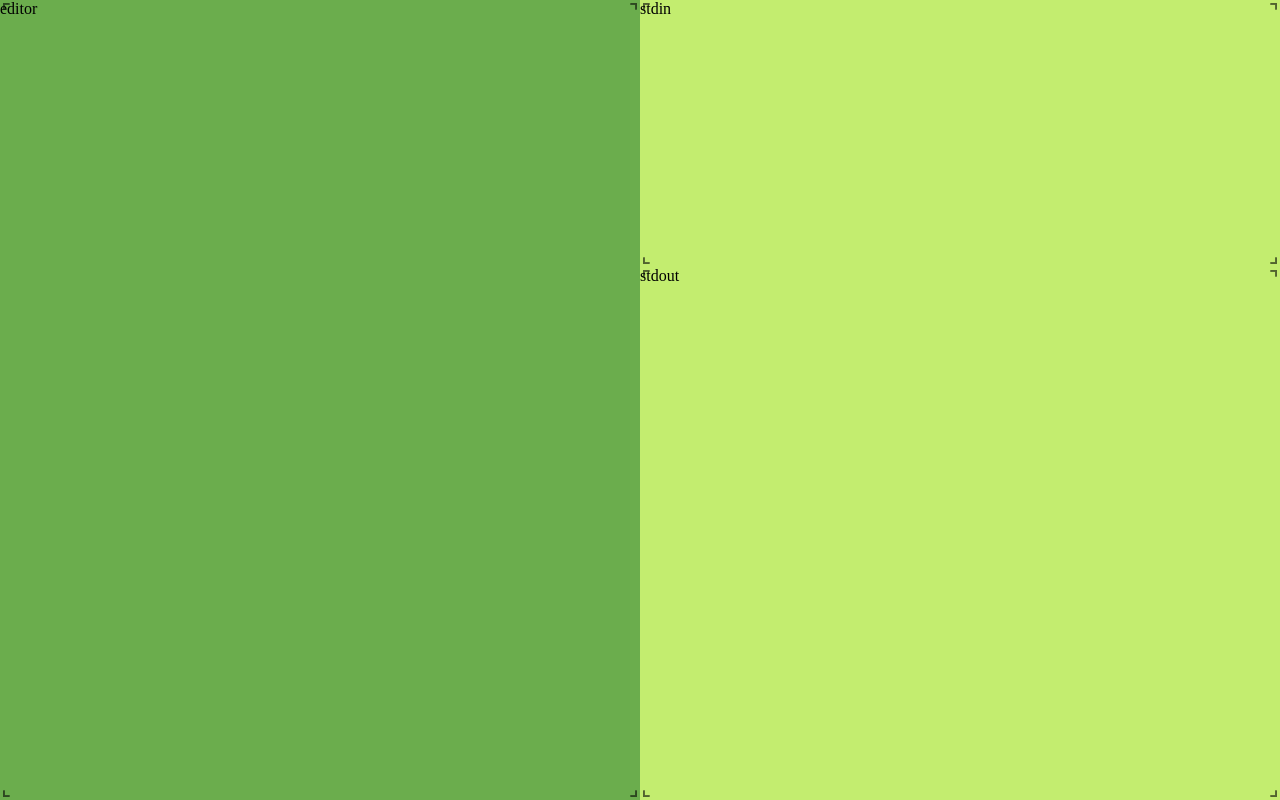
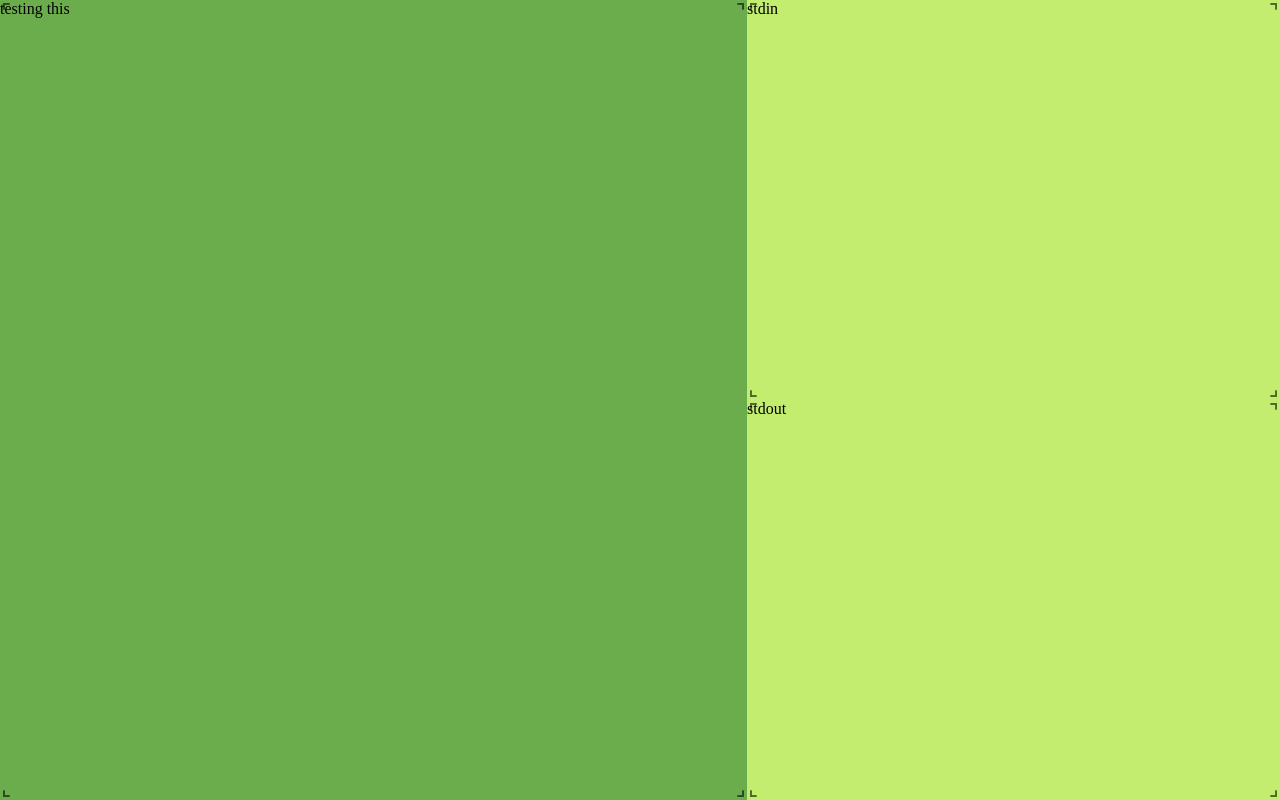
Before and after one commit to equal-lang/equal, a React app: page / in a window 1280 px wide. Built offline with nearby package versions, Linux system fonts and the light colour scheme.

Commit message:
adjust grid

```diff
--- a/src/equal-zero/Editor.js
+++ b/src/equal-zero/Editor.js
@@ -0,0 +1,13 @@
+import React from "react";
+
+class Editor extends React.Component {
+  render() {
+    return (
+      <div>
+        testing this
+      </div>
+    )
+  }
+}
+
+export default Editor;
--- a/src/equal-zero/Grid.css
+++ b/src/equal-zero/Grid.css
@@ -1,3 +1,7 @@
+.react-grid-layout {
+  overflow-x: hidden;
+}
+
 .react-grid-item {
   background-color: #C3ED6F;
   /* border: groove; */
--- a/src/equal-zero/Grid.js
+++ b/src/equal-zero/Grid.js
@@ -1,5 +1,6 @@
 import React from "react";
 import { Responsive, WidthProvider } from "react-grid-layout";
+import Editor from "./Editor.js";
 import "/node_modules/react-grid-layout/css/styles.css";
 import "/node_modules/react-resizable/css/styles.css";
 import "./Grid.css";
@@ -9,35 +10,61 @@ class Grid extends React.Component {
   constructor(props) {
     super(props);
     this.state = {
-      winW: 12,
-      winH: 6,
-      editorW: 6, // can be modified
-      outputW: 12 - 6, // change when editorW changes
-      stdinH: 2, // can be modified
-      stdoutH: 6 - 2, // can be modified
+      winW: 12, // constant
+      winH: 6, // constant
+
+      editorW: 7, // can be modified
+      outputW: 12 - 7, // change when editorW changes
+      stdinH: 3, // can be modified
+      stdoutH: 6 - 3, // can be modified
     }
-    // editor, pass in?
-    // state
+    // editor: height is constant at winH, but editorW can change
+    // stdin and stdout: individual H can change, but total H is constant at winH; outputW can change, providing that its total with editorW remains constant at winW
   }
-  // initial in props
-  // changing states
+
+  // onBreakpointChange(newBreakpoint, newCols) {
+  //   this.setState({ winW: newCols });
+  // }
 
   onResize(layout) {
-    // let { x, y, h, w } = layout[0];
-    // console.log(x, y, h, w);
+    const newEditorW = layout[0]["w"];
+    const newOutputW = this.state.winW - newEditorW;
+    const newStdinH = layout[1]["h"];
+    const newStdoutH = layout[2]["h"];
+    const newStdinW = layout[1]["w"];
+    const newStdoutW = layout[2]["w"];
+
+    if (this.state.editorW != newEditorW) this.setState({ editorW: newEditorW, outputW: newOutputW });
+
+    if (this.state.stdinH != newStdinH) this.setState({ stdinH: newStdinH, stdoutH: this.state.winH - newStdinH });
+
+    if (this.state.stdoutH != newStdoutH) this.setState({ stdoutH: newStdoutH, stdinH: this.state.winH - newStdoutH });
+
+    // TODO: fix resize on breakpoint change
+    // TODO: make sure output always fill the space, in height and weight
+
+    // TODO: fix error Failed prop type: minWidth larger than item width/maxWidth
+
+    if (newStdinW < newOutputW || newStdoutW < newOutputW) this.setState({ outputW: newOutputW });
   }
 
   render() {
-    // fixed total height and width
     let layouts = {
       lg: [
-        { i: "editor", x: 0, y: 0, w: this.state.editorW, h: this.state.winH, minH: this.state.winH, maxH: this.state.winH },
-        { i: "stdin", x: this.state.editorW, y: 0, w: this.state.outputW, h: this.state.stdinH, minW: this.state.outputW, maxW: this.state.outputW },
-        { i: "stdout", x: this.state.editorW, y: this.state.stdinH, w: this.state.outputW, h: this.state.stdoutH, minW: this.state.outputW, maxW: this.state.outputW }
-      ]
+        { i: "editor", x: 0, y: 0, w: this.state.editorW, h: this.state.winH, minH: this.state.winH, maxH: this.state.winH, maxW: this.state.winW },
+        { i: "stdin", x: this.state.editorW, y: 0, w: this.state.outputW, h: this.state.stdinH, maxH: this.state.winH, maxW: this.state.winW },
+        { i: "stdout", x: this.state.editorW, y: this.state.stdinH, w: this.state.outputW, h: this.state.stdoutH, maxH: this.state.winH, maxW: this.state.winW }
+      ],
+      md: [
+        { i: "editor", x: 0, y: 0, w: this.state.editorW, h: this.state.winH, minH: this.state.winH, maxH: this.state.winH, maxW: this.state.winW },
+        { i: "stdin", x: this.state.editorW, y: 0, w: this.state.outputW, h: this.state.stdinH, maxH: this.state.winH, maxW: this.state.winW },
+        { i: "stdout", x: this.state.editorW, y: this.state.stdinH, w: this.state.outputW, h: this.state.stdoutH, maxH: this.state.winH, maxW: this.state.winW }
+      ],
+
     };
     return (
-      <ResponsiveGridLayout
+
+      <ResponsiveGridLayout style={{ width: document.documentElement.clientWeight, height: document.documentElement.clientHeight }}
         className="layout"
         layouts={layouts}
         breakpoints={{ lg: 1200, md: 996, sm: 768, xs: 480, xxs: 0 }}
@@ -45,11 +72,15 @@ class Grid extends React.Component {
         isDraggable={false}
         margin={[0, 0]}
         resizeHandles={["nw", "ne", "sw", "se"]}
-        onResize={this.onResize}
+        onResize={this.onResize.bind(this)}
+        // onBreakpointChange={this.onBreakpointChange.bind(this)}
         rowHeight={document.documentElement.clientHeight / 6}
+
       >
 
-        <div key="editor" id="editor">editor</div>
+
+
+        <div key="editor" id="editor"><Editor /></div>
         <div key="stdin">stdin</div>
         <div key="stdout">stdout</div>
         {/* <div key="transpiled-javascript"></div> */}
```
